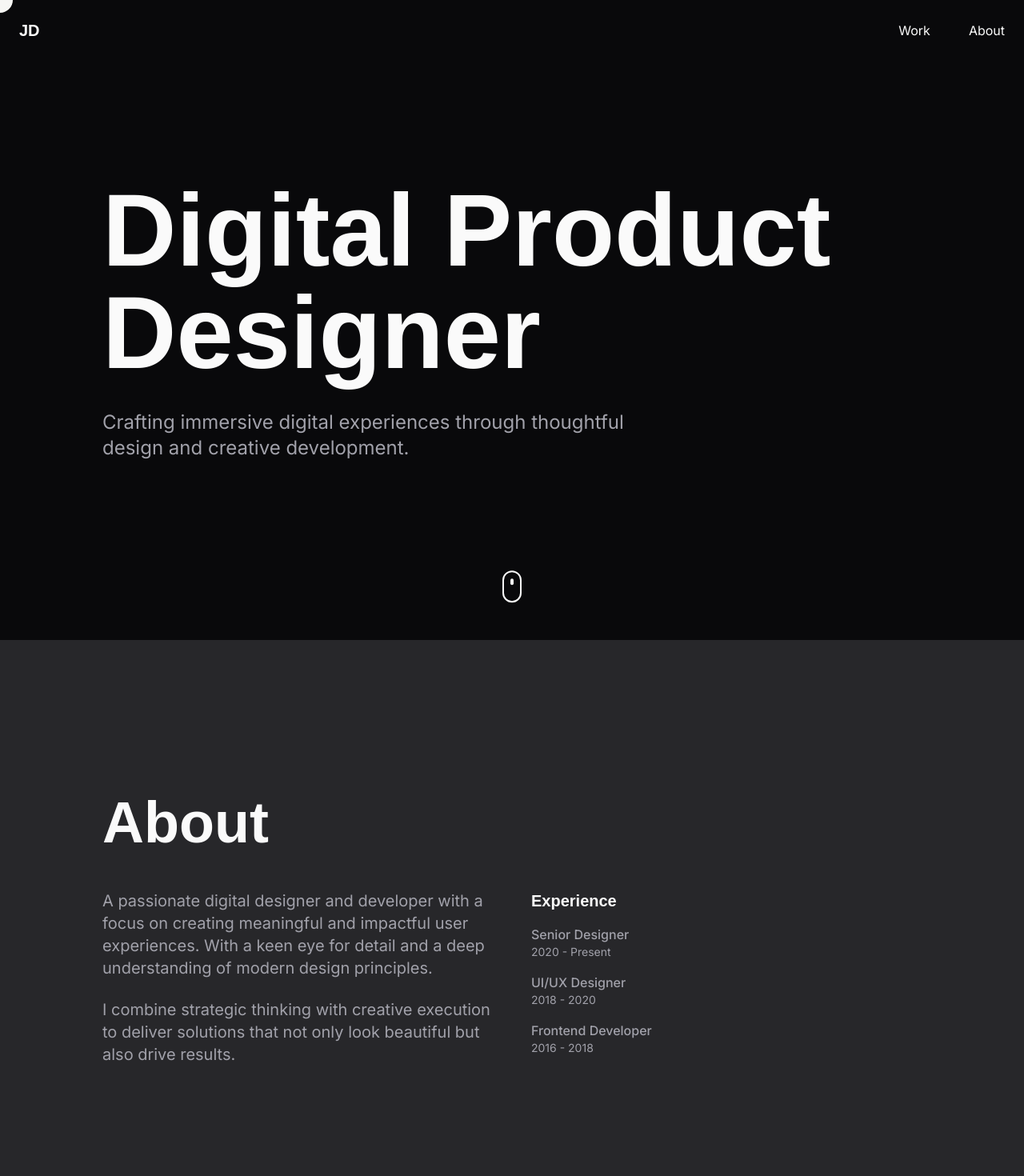
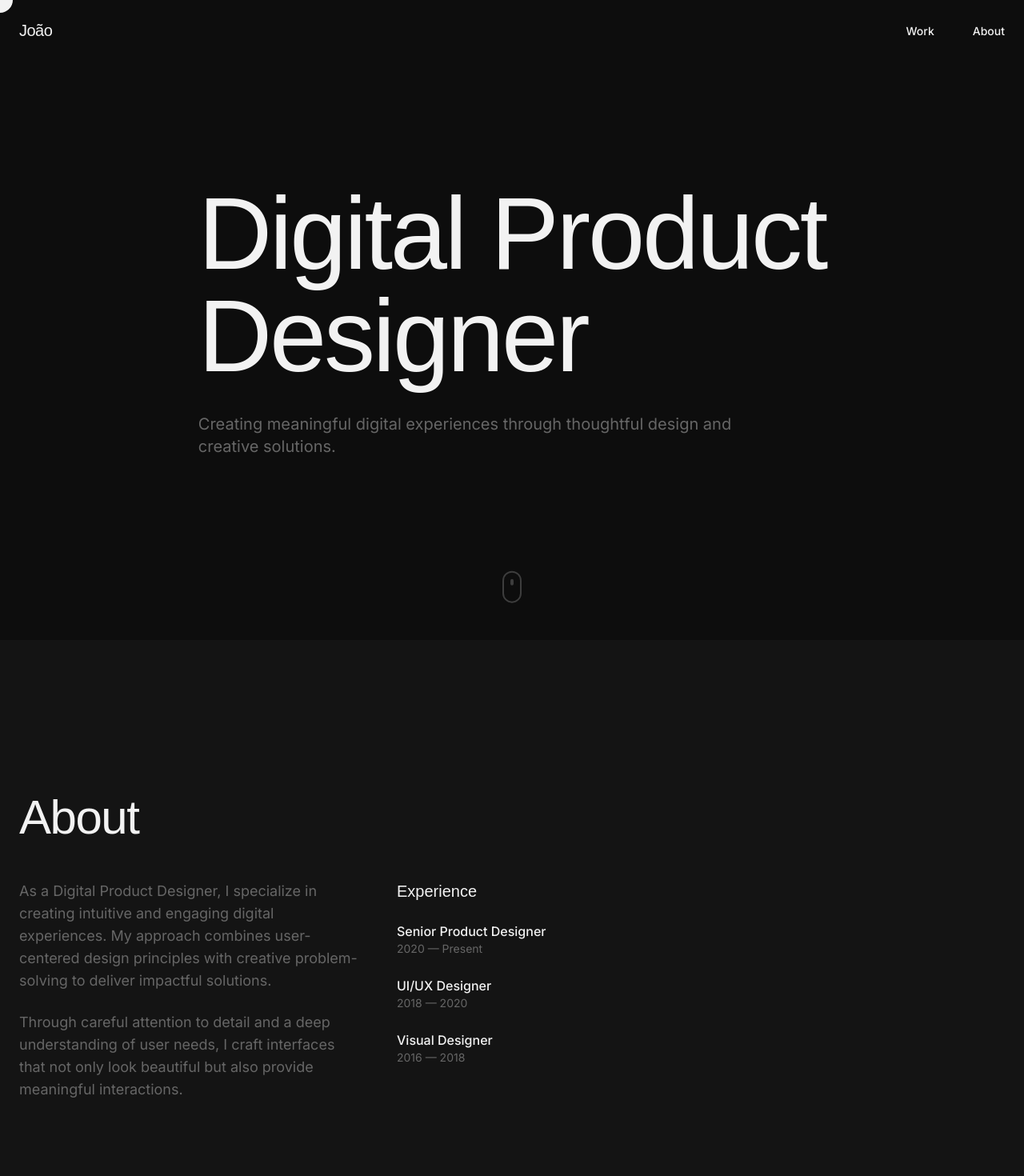
Before and after one commit to body-thedeveloper/personal-portfolio-mosaic, a React (Vite) app: page / in a window 1280 px wide. Shown: the top 1470 px of the page at 80% size. Built offline with nearby package versions, Linux system fonts and the light colour scheme; a web font is replaced by a local one.

Commit message:
Replicate existing website
Attempt to recreate the current website layout and functionality based on the provided code structure.

```diff
--- a/src/components/About.tsx
+++ b/src/components/About.tsx
@@ -4,43 +4,44 @@ import { motion } from "framer-motion";
 const About = () => {
   return (
     <section id="about" className="py-32 md:py-48 bg-secondary">
-      <div className="container mx-auto px-6">
+      <div className="max-w-screen-xl mx-auto px-6">
         <motion.div
-          initial={{ opacity: 0, y: 20 }}
+          initial={{ opacity: 0, y: 50 }}
           whileInView={{ opacity: 1, y: 0 }}
-          transition={{ duration: 0.8 }}
-          viewport={{ once: true }}
-          className="max-w-5xl mx-auto"
+          transition={{ duration: 1, ease: [0.45, 0, 0.55, 1] }}
+          viewport={{ once: true, margin: "-100px" }}
+          className="max-w-4xl"
         >
-          <h2 className="text-5xl md:text-7xl font-display font-bold mb-12">
+          <h2 className="text-4xl sm:text-5xl lg:text-6xl font-display font-medium tracking-tight mb-12">
             About
           </h2>
           <div className="grid md:grid-cols-2 gap-12">
             <div>
-              <p className="text-lg md:text-xl text-muted-foreground leading-relaxed mb-6">
-                A passionate digital designer and developer with a focus on creating
-                meaningful and impactful user experiences. With a keen eye for detail
-                and a deep understanding of modern design principles.
+              <p className="text-base sm:text-lg text-muted leading-relaxed mb-6">
+                As a Digital Product Designer, I specialize in creating intuitive and
+                engaging digital experiences. My approach combines user-centered design
+                principles with creative problem-solving to deliver impactful solutions.
               </p>
-              <p className="text-lg md:text-xl text-muted-foreground leading-relaxed">
-                I combine strategic thinking with creative execution to deliver
-                solutions that not only look beautiful but also drive results.
+              <p className="text-base sm:text-lg text-muted leading-relaxed">
+                Through careful attention to detail and a deep understanding of user
+                needs, I craft interfaces that not only look beautiful but also
+                provide meaningful interactions.
               </p>
             </div>
             <div>
-              <h3 className="text-xl font-display font-bold mb-4">Experience</h3>
-              <ul className="space-y-4 text-muted-foreground">
+              <h3 className="text-xl font-display font-medium mb-6">Experience</h3>
+              <ul className="space-y-6 text-muted">
                 <li>
-                  <div className="font-medium">Senior Designer</div>
-                  <div className="text-sm">2020 - Present</div>
+                  <div className="font-medium text-foreground">Senior Product Designer</div>
+                  <div className="text-sm">2020 — Present</div>
                 </li>
                 <li>
-                  <div className="font-medium">UI/UX Designer</div>
-                  <div className="text-sm">2018 - 2020</div>
+                  <div className="font-medium text-foreground">UI/UX Designer</div>
+                  <div className="text-sm">2018 — 2020</div>
                 </li>
                 <li>
-                  <div className="font-medium">Frontend Developer</div>
-                  <div className="text-sm">2016 - 2018</div>
+                  <div className="font-medium text-foreground">Visual Designer</div>
+                  <div className="text-sm">2016 — 2018</div>
                 </li>
               </ul>
             </div>
--- a/src/components/CustomCursor.tsx
+++ b/src/components/CustomCursor.tsx
@@ -7,9 +7,11 @@ const CustomCursor = () => {
 
   useEffect(() => {
     const updateCursor = (e: MouseEvent) => {
-      setPosition({ x: e.clientX, y: e.clientY });
-      const target = e.target as HTMLElement;
-      setIsPointer(window.getComputedStyle(target).cursor === "pointer");
+      requestAnimationFrame(() => {
+        setPosition({ x: e.clientX, y: e.clientY });
+        const target = e.target as HTMLElement;
+        setIsPointer(window.getComputedStyle(target).cursor === "pointer");
+      });
     };
 
     window.addEventListener("mousemove", updateCursor);
--- a/src/components/Hero.tsx
+++ b/src/components/Hero.tsx
@@ -7,31 +7,31 @@ const Hero = () => {
       id="home"
       className="min-h-screen flex items-center justify-center relative overflow-hidden"
     >
-      <div className="container mx-auto px-6 relative z-10">
+      <div className="max-w-screen-xl mx-auto px-6 relative z-10">
         <motion.div
-          initial={{ opacity: 0, y: 20 }}
-          animate={{ opacity: 1, y: 0 }}
-          transition={{ duration: 0.8 }}
-          className="max-w-5xl mx-auto"
+          initial={{ opacity: 0 }}
+          animate={{ opacity: 1 }}
+          transition={{ duration: 1, ease: [0.45, 0, 0.55, 1] }}
+          className="max-w-4xl"
         >
           <motion.h1
-            className="text-7xl md:text-9xl font-display font-bold mb-8 leading-tight"
-            initial={{ opacity: 0, y: 50 }}
-            animate={{ opacity: 1, y: 0 }}
-            transition={{ delay: 0.2, duration: 0.8 }}
+            className="text-6xl sm:text-7xl lg:text-8xl xl:text-9xl font-display font-medium tracking-tight mb-8 leading-[1.1]"
+            initial={{ y: 100, opacity: 0 }}
+            animate={{ y: 0, opacity: 1 }}
+            transition={{ delay: 0.2, duration: 1, ease: [0.45, 0, 0.55, 1] }}
           >
             Digital Product
             <br />
             Designer
           </motion.h1>
           <motion.p
-            className="text-xl md:text-2xl text-muted-foreground leading-relaxed max-w-2xl"
-            initial={{ opacity: 0, y: 50 }}
-            animate={{ opacity: 1, y: 0 }}
-            transition={{ delay: 0.4, duration: 0.8 }}
+            className="text-lg sm:text-xl text-muted leading-relaxed max-w-2xl"
+            initial={{ y: 50, opacity: 0 }}
+            animate={{ y: 0, opacity: 1 }}
+            transition={{ delay: 0.4, duration: 1, ease: [0.45, 0, 0.55, 1] }}
           >
-            Crafting immersive digital experiences through thoughtful design
-            and creative development.
+            Creating meaningful digital experiences through thoughtful design
+            and creative solutions.
           </motion.p>
         </motion.div>
       </div>
@@ -39,14 +39,14 @@ const Hero = () => {
         className="absolute bottom-12 left-1/2 -translate-x-1/2"
         initial={{ opacity: 0 }}
         animate={{ opacity: 1 }}
-        transition={{ delay: 0.8, duration: 0.8 }}
+        transition={{ delay: 1, duration: 1 }}
       >
         <motion.div
           animate={{ y: [0, 10, 0] }}
-          transition={{ repeat: Infinity, duration: 2 }}
-          className="w-6 h-10 border-2 border-foreground rounded-full flex justify-center"
+          transition={{ repeat: Infinity, duration: 2, ease: "easeInOut" }}
+          className="w-6 h-10 border-2 border-white/20 rounded-full flex justify-center"
         >
-          <div className="w-1 h-2 bg-foreground rounded-full mt-2" />
+          <div className="w-1 h-2 bg-white/20 rounded-full mt-2" />
         </motion.div>
       </motion.div>
     </section>
--- a/src/components/Navigation.tsx
+++ b/src/components/Navigation.tsx
@@ -16,34 +16,35 @@ const Navigation = () => {
 
   return (
     <motion.nav
-      initial={{ y: -100 }}
-      animate={{ y: 0 }}
+      initial={{ y: -100, opacity: 0 }}
+      animate={{ y: 0, opacity: 1 }}
+      transition={{ duration: 0.6, ease: [0.45, 0, 0.55, 1] }}
       className={`fixed top-0 left-0 right-0 z-50 transition-all duration-300 ${
         isScrolled ? "bg-background/80 backdrop-blur-md py-4" : "py-6"
       }`}
     >
-      <div className="container mx-auto px-6 flex justify-between items-center">
+      <div className="max-w-screen-xl mx-auto px-6 flex justify-between items-center">
         <motion.a
           href="#home"
-          className="text-xl font-display font-bold"
+          className="text-xl font-display font-medium tracking-tight"
           whileHover={{ scale: 1.05 }}
           whileTap={{ scale: 0.95 }}
         >
-          JD
+          João
         </motion.a>
         <div className="space-x-12">
           <motion.a
             href="#work"
-            className="magnetic-link"
-            whileHover={{ scale: 1.1 }}
+            className="nav-link"
+            whileHover={{ scale: 1.05 }}
             whileTap={{ scale: 0.95 }}
           >
             Work
           </motion.a>
           <motion.a
             href="#about"
-            className="magnetic-link"
-            whileHover={{ scale: 1.1 }}
+            className="nav-link"
+            whileHover={{ scale: 1.05 }}
             whileTap={{ scale: 0.95 }}
           >
             About
--- a/src/index.css
+++ b/src/index.css
@@ -8,25 +8,25 @@
 
 @layer base {
   :root {
-    --background: 240 10% 3.9%;
-    --foreground: 0 0% 98%;
-    --card: 240 10% 3.9%;
-    --card-foreground: 0 0% 98%;
-    --popover: 240 10% 3.9%;
-    --popover-foreground: 0 0% 98%;
-    --primary: 0 0% 98%;
-    --primary-foreground: 240 5.9% 10%;
-    --secondary: 240 3.7% 15.9%;
-    --secondary-foreground: 0 0% 98%;
-    --muted: 240 3.7% 15.9%;
-    --muted-foreground: 240 5% 64.9%;
-    --accent: 240 3.7% 15.9%;
-    --accent-foreground: 0 0% 98%;
+    --background: 0 0% 5%;
+    --foreground: 0 0% 95%;
+    --card: 0 0% 5%;
+    --card-foreground: 0 0% 95%;
+    --popover: 0 0% 5%;
+    --popover-foreground: 0 0% 95%;
+    --primary: 0 0% 95%;
+    --primary-foreground: 0 0% 5%;
+    --secondary: 0 0% 8%;
+    --secondary-foreground: 0 0% 95%;
+    --muted: 0 0% 40%;
+    --muted-foreground: 0 0% 60%;
+    --accent: 0 0% 8%;
+    --accent-foreground: 0 0% 95%;
     --destructive: 0 62.8% 30.6%;
-    --destructive-foreground: 0 0% 98%;
-    --border: 240 3.7% 15.9%;
-    --input: 240 3.7% 15.9%;
-    --ring: 240 4.9% 83.9%;
+    --destructive-foreground: 0 0% 95%;
+    --border: 0 0% 15%;
+    --input: 0 0% 15%;
+    --ring: 0 0% 40%;
   }
 
   * {
@@ -39,31 +39,27 @@
   }
 
   body {
-    @apply bg-background text-foreground antialiased;
-    font-feature-settings: "rlig" 1, "calt" 1;
+    @apply bg-background text-foreground antialiased selection:bg-white/10 selection:text-white;
+    font-feature-settings: "ss01", "ss02", "cv01", "cv02", "cv03";
   }
 
   .custom-cursor {
-    @apply fixed w-8 h-8 rounded-full pointer-events-none z-50;
+    @apply fixed w-8 h-8 rounded-full pointer-events-none z-[100] mix-blend-difference;
     background: white;
-    mix-blend-mode: difference;
-    transition: all 0.15s ease-out;
+    transition: transform 0.2s cubic-bezier(0.17, 0.67, 0.83, 0.67);
   }
 
-  .project-card {
-    @apply relative overflow-hidden;
+  .nav-link {
+    @apply relative text-sm font-medium transition-colors hover:text-white/80;
   }
 
-  .project-card img {
-    @apply transition-transform duration-700 ease-out;
+  .nav-link::after {
+    content: '';
+    @apply absolute left-0 -bottom-0.5 w-0 h-px bg-current transition-all duration-300;
   }
 
-  .project-card:hover img {
-    @apply scale-105;
-  }
-
-  .magnetic-link {
-    @apply inline-block relative;
+  .nav-link:hover::after {
+    @apply w-full;
   }
 }
 
@@ -71,8 +67,4 @@
   .text-balance {
     text-wrap: balance;
   }
-
-  .mask-fade-out {
-    mask-image: linear-gradient(to bottom, black 50%, transparent 100%);
-  }
 }
```
